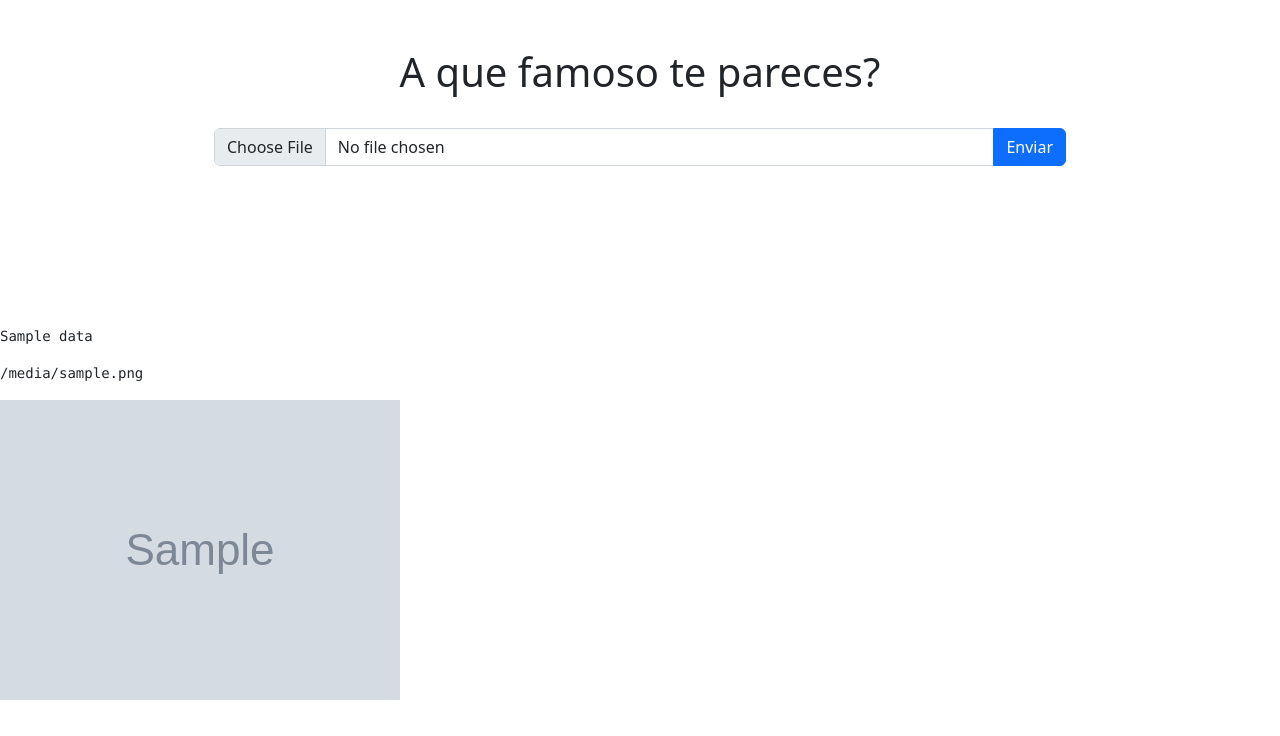
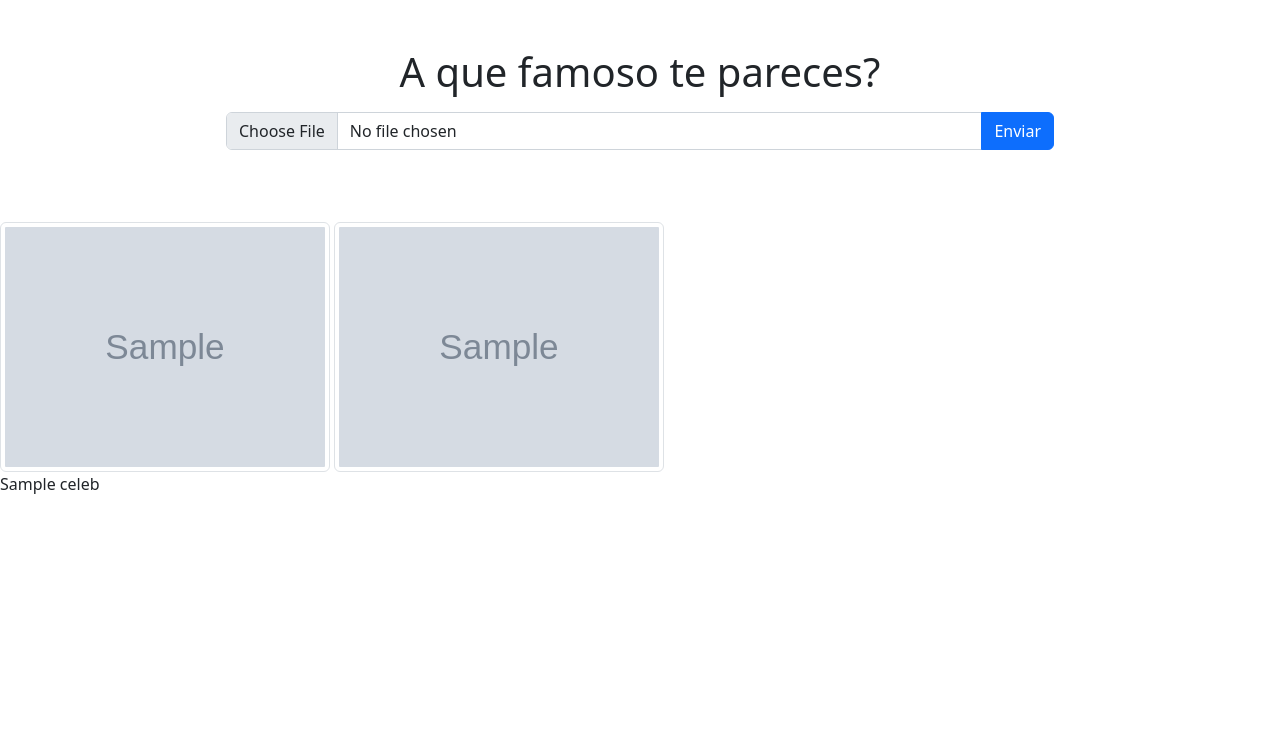
Before and after one commit to albertobn29/proyecto-aws-rekognition, a Flask app: template templates/index.html in a window 1280 px wide. Shown: the top 736 px of the page. Run offline with Flask 2, Linux system fonts and the light colour scheme; the template is opened without the code that fills it: most values are stand-ins (such as "Sample title", 1, 10 or a date in 2020); grey boxes marked "Sample" are stand-in pictures.

Commit message:
errores e imgs feas pero funca

```diff
--- a/aws/functionality.py
+++ b/aws/functionality.py
@@ -19,7 +19,7 @@ def main(img_name):
         img_indv_name = img.split('/')[1]
         s3.subirFileToBucket(destino, carpeta_imgs+img, img_indv_name)
         celeb_info = celeb.celebrity(img_indv_name)
-        info = {'img': img_indv_name, 'celeb_name': celeb_info['Name']}
+        info = {'img': img_indv_name, 'name': celeb_info['Name']}
         celebs_info.append(info)
 
     data = {'img_principal': img_name,
--- a/templates/index.html
+++ b/templates/index.html
@@ -12,25 +12,43 @@
             <div class="d-flex justify-content-center">
                 <h1>A que famoso te pareces?</h1>
             </div>
-            <div class="mt-2 mx-4 mb-3 d-flex justify-content-center">
-                <form class="m-3 w-75" method=post action="/" enctype=multipart/form-data>
+            <div class="row mt-2 mx-4 mb-3 d-flex justify-content-center">
+                <div id="error" class="col-12 d-flex justify-content-center"></div>
+                <form class="col-12 mx-3 w-75" method=post enctype=multipart/form-data>
                     <div class="input-group">
                       <input type="file" class="form-control" id="file" name="file" aria-describedby="file_btn" aria-label="Upload">
-                      <button class="btn btn-primary" type="button" id="file_btn">Enviar</button>
+                      <button class="btn btn-primary" type="submit" id="file_btn">Enviar</button>
                     </div>
                 </form>
             </div>
         </div>
-        <br><br><br><br>
+        <br>
         {% if err %}
-            <h2>{{err}}</h2>
+            <script>
+            const alertPlaceholder = document.getElementById('error')
+
+            const alert = (message, type) => {
+              const wrapper = document.createElement('div')
+              wrapper.innerHTML = [
+                `<div class="alert alert-${type} alert-dismissible" role="alert">`,
+                `   <div>${message}</div>`,
+                '   <button type="button" class="btn-close" data-bs-dismiss="alert" aria-label="Close"></button>',
+                '</div>'
+              ].join('')
+
+              alertPlaceholder.append(wrapper)
+            }
+
+            alert('{{err}}', 'danger')
+        </script>
         {% endif %}
         {% if data %}
-            <pre>{{ data }}</pre>
-            <pre>{{ data.img_principal }}</pre>
-            <img src="{{url_for('static', filename='img/'+data.img_principal)}}">
+            <img style="height: 250px; width: 141;" src="{{url_for('static', filename='img/'+data.img_principal)}}" class="img-thumbnail" alt="imagen principal">
+            {% for celeb in data.celebs_info %}
+                <img style="height: 250px; width: 141;" src="{{url_for('static', filename='img/'+data.carpeta_imgs+'/'+celeb.img)}}" class="img-thumbnail" alt="celeb.name">
+                <p>{{celeb.name}}</p>
+            {% endfor %}
         {% endif %}
-
 
         <script src="https://cdn.jsdelivr.net/npm/bootstrap@5.2.3/dist/js/bootstrap.bundle.min.js" integrity="sha384-kenU1KFdBIe4zVF0s0G1M5b4hcpxyD9F7jL+jjXkk+Q2h455rYXK/7HAuoJl+0I4" crossorigin="anonymous"></script>
     </body>
```
